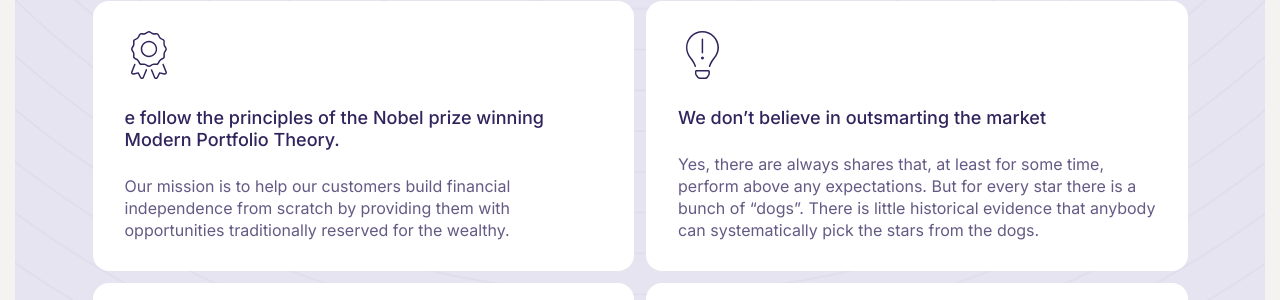
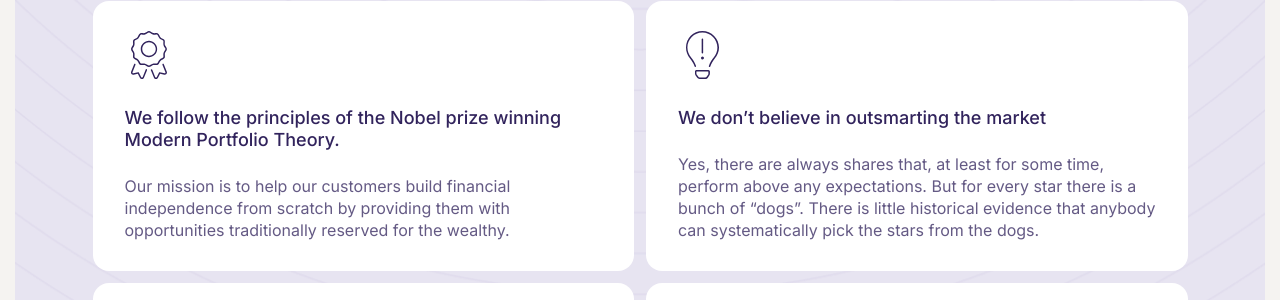
Before and after one commit to truf-company/truf-company.github.io, a Jekyll site: the page built from index.html, in a window 1280 px wide and 900 px high, scrolled down 1970 px. Shown: the part 153-453 px from the top of the window. Built offline with Jekyll 4.4.1, drawn with Linux system fonts in a browser that asks for light colours; comment, search, counter and statistics services are not loaded.

Commit message:
errors fixed

```diff
--- a/_data/features.yml
+++ b/_data/features.yml
@@ -18,7 +18,7 @@
 
 - class: box-2
   title: Rinse, lather, repeat.
-  headline: We help you to<span >be <br/>consistent</span>
+  headline: We help you to <span>be<br/>consistent</span>
   description:
     - Just like with fitness programs, the secret of becoming a successful investor lies in repetition.
     - Doing a bit on a regular basis is usually better than making a one-off effort and then losing consistency.
--- a/_data/story_boxes.yml
+++ b/_data/story_boxes.yml
@@ -1,4 +1,4 @@
-- headline: e follow the principles of the Nobel prize winning Modern Portfolio Theory.
+- headline: We follow the principles of the Nobel prize winning Modern Portfolio Theory.
   content: Our mission is to help our customers build financial independence from scratch by providing them with opportunities traditionally reserved for the wealthy.
   image: award.svg
 
```
